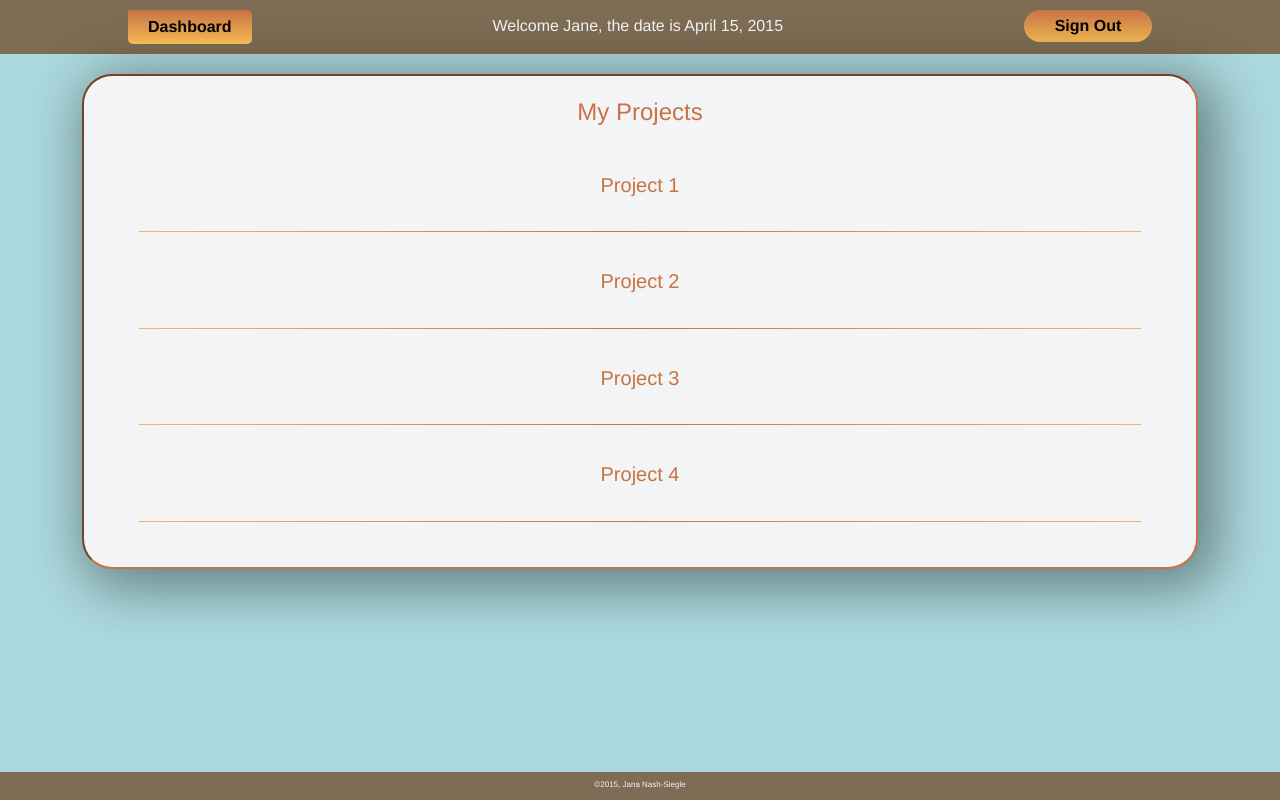
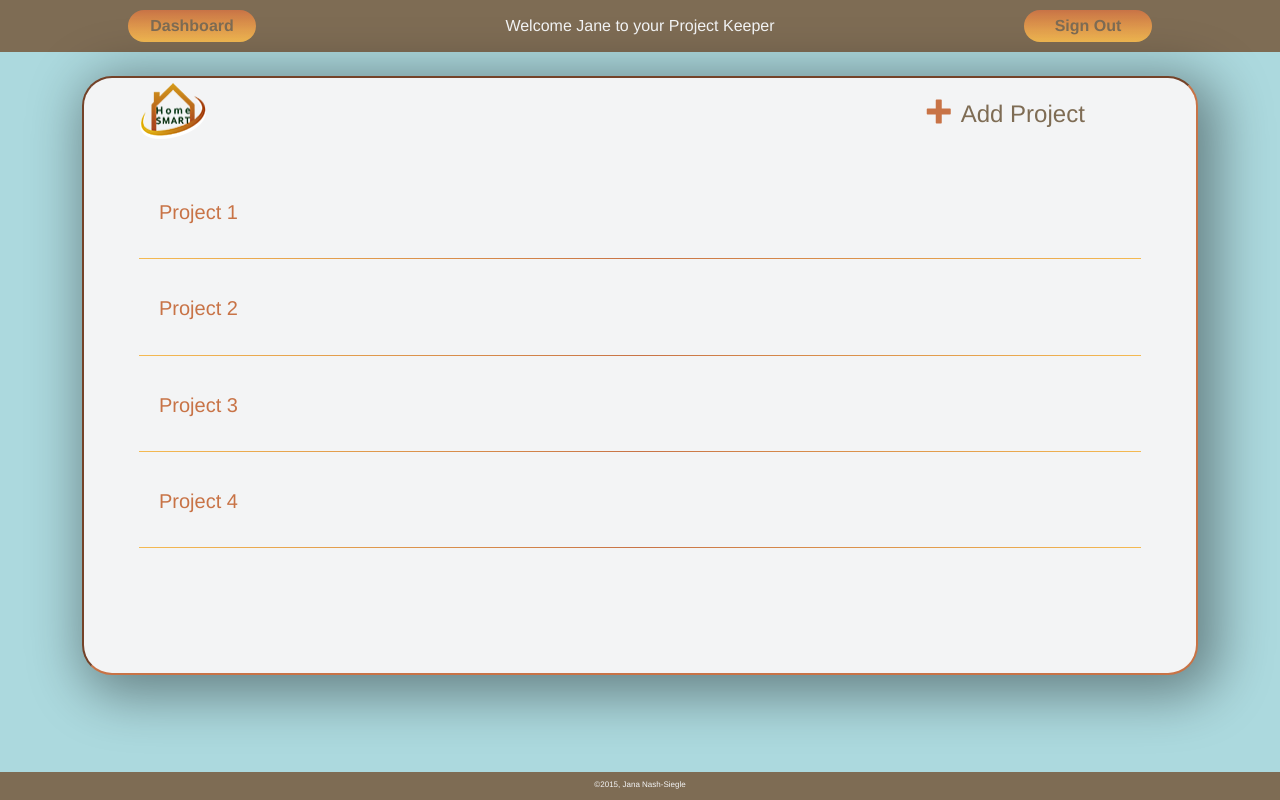
Before and after one commit to jnashsiegle/JQuery-Ajax-HTML-Weather-API-Projects, a PHP site: page /projects.html in a window 1280 px wide. Run offline with PHP 8.4, Linux system fonts and the light colour scheme; some libraries are stand-ins or nearby versions.

Commit message:
Project Modal Work - Jquery for various features

```diff
--- a/Nash_Jana_Project/css/style.css
+++ b/Nash_Jana_Project/css/style.css
@@ -22,35 +22,96 @@ html {
     clear: both;
 }
 @font-face {
-    font-family: 'WebSymbolsRegular';
-    src: url('websymbols/websymbols-regular-webfont.eot');
-    src: url('websymbols/websymbols-regular-webfont.eot?#iefix') format('embedded-opentype'),
-    url('websymbols/websymbols-regular-webfont.woff') format('woff'),
-    url('websymbols/websymbols-regular-webfont.ttf') format('truetype'),
-    url('websymbols/websymbols-regular-webfont.svg#WebSymbolsRegular') format('svg');
+    font-family: 'icomoon';
+    src:url('fonts/icomoon.eot?-iwrjwx');
+    src:url('fonts/icomoon.eot?#iefix-iwrjwx') format('embedded-opentype'),
+    url('fonts/icomoon.woff?-iwrjwx') format('woff'),
+    url('fonts/icomoon.ttf?-iwrjwx') format('truetype'),
+    url('fonts/icomoon.svg?-iwrjwx#icomoon') format('svg');
     font-weight: normal;
     font-style: normal;
 }
 
-.ca-icon{
-    font-family: 'WebSymbolsRegular', cursive;
-    color: #c5e4f4;
-    font-size: 90px;
-    text-shadow: 1px 0 1px rgba(255,255,255,0.7);
-    line-height: 150px;
-    position: absolute;
-    width: 100%;
-    height: 50%;
-    left: 0;
-    top: 0;
-    text-align: center;
-    -webkit-transition: all 200ms linear;
-    -moz-transition: all 200ms linear;
-    -o-transition: all 200ms linear;
+[class^="icon-"], [class*=" icon-"] {
+    font-family: 'icomoon';
+    font-style: normal;
+    font-weight: normal;
+    font-variant: normal;
+    text-transform: none;
+    line-height: 2em;
+    padding-right: 10px;
 
-    transition: all 200ms linear;
+    /* Better Font Rendering =========== */
+    -webkit-font-smoothing: antialiased;
+
 }
-hr.gradient_one {
+
+.icon-home:before {
+    content: "\e900";
+}
+
+.icon-pencil:before {
+    content: "\e905";
+}
+
+.icon-paste:before {
+    content: "\e92d";
+}
+
+.icon-calendar:before {
+    content: "\e953";
+}
+
+.icon-user-plus:before {
+    content: "\e973";
+}
+
+.icon-user-minus:before {
+    content: "\e974";
+}
+
+.icon-hour-glass:before {
+    content: "\e979";
+}
+
+.icon-cog:before {
+    content: "\e994";
+}
+
+.icon-clipboard:before {
+    content: "\e9b8";
+}
+
+.icon-tree:before {
+    content: "\e9bc";
+}
+
+.icon-plus:before {
+    content: "\ea0a";
+}
+
+.icon-minus:before {
+    content: "\ea0b";
+}
+.icon-list-numbered:before {
+    content: "\e9b9";
+}
+.icon-alarm:before {
+    content: "\e950";
+}
+.icon-pushpin:before {
+    content: "\e946";
+}
+.icon-envelop:before {
+    content: "\e945";
+}
+.icon-profile:before {
+    content: "\e923";
+}
+.icon-circle-down:before {
+    content: "\ea43";
+}
+hr.gradient_one {       /*Horizontal Rule for in-between Projects */
     border: 0;
     height: 1px;
     background: #c87346;
@@ -133,18 +194,20 @@ hr.gradient_one {
     background: #f4ba52;
 }
 
-/*Admin Page - Some button styling below #login input.btn */
+/*Admin Page TOPBAR - Some button styling below #login input.btn */
 header {
     display: inline-block;
     width: 100%;
     text-align: center;
     background-color: #7E6C54;
     color: #f3f4f5;
+    margin: 0 auto;
+    overflow: hidden;
 }
 
 header p {
+   text-align: center;
     display: inline-block;
-    vertical-align: middle;
 }
 /*top log in bar / nav bar styling*/
 nav {
@@ -195,14 +258,21 @@ img#nav{
     font-weight: bold;
     border: none;
 }
-header button{     /*Dashboard Page*/
+header button, #add{     /*Sign Out Button*/
     display: inline-block;
     width: 10%;
     height: 2em;
     float: right;
     margin: 10px 10% 10px auto;
     border: none;
-
+}
+#dashboard {    /*Dashboard button*/
+    float: left;
+    margin:10px 0 10px 10%;
+}
+a, body > header > a > button, #proForm > fieldset:nth-child(7) > input  {
+    text-decoration: none;
+    color: #7E6C54;
 }
 /*begin generic body styling*/
 body {
@@ -246,7 +316,6 @@ p {
 #intro, #trial, #projects {
     max-width: 90%;
     margin: 0 auto;
-    text-align: center;
     background-color: #f3f4f5;
     border: 2px inset #c87346;
     -webkit-border-radius: 30px;
@@ -525,13 +602,15 @@ footer.short p {
 /* end asterisk */
 
 /*Project Specific Styling */
+
 .project {
-    /*border: 2px solid #C87346;*/
     margin: 0 20px 20px 20px;
     padding: 0;
 }
+
+/*Project Listing*/
 #accordion{
-    margin: 20px;
+    margin: 100px 20px;
     padding:5px 15px;
     cursor:pointer;
 }
@@ -557,99 +636,52 @@ footer.short p {
     padding:0 50px;
     text-align: left;
 }
-/*style the main menu*/
-#menu, #menu li {
-    display:block;
-    position:relative;
-    text-align:center;
-    padding:4px 10px;
-    margin:0 auto;
-    border-radius:0 5px 5px 5px;
-    -moz-border-radius:0 5px 5px 5px;
-    -webkit-border-radius:0 5px 5px 5px;
-    color: #000;
-    font-weight: bold;
+#projects > a > img{
+    display: inline;
+    margin: 5px 0 auto 5%;
+    float: left;
+    overflow: hidden;
+    width: 6%;
+}
+h1#add {
+    font-size: 1.5em;
+    text-align: right;
+    display: inline-block;
+    width: 50%;
 }
 
-#menu {
-    list-style:none;
+fieldset#status{
+    margin: 0 50px 0 50px;
+}
+a.radio-picture {
+    border: 1px solid black;
     display: inline-block;
-    background: #c87346; /* Old browsers */
-    background: -moz-linear-gradient(top, #c87346 0%, #f4ba52 100%); /* FF3.6+ */
-    background: -webkit-gradient(linear, left top, left bottom, color-stop(0%, #c87346), color-stop(100%, #f4ba52)); /* Chrome,Safari4+ */
-    background: -webkit-linear-gradient(top, #c87346 0%, #f4ba52 100%); /* Chrome10+,Safari5.1+ */
-    background: -o-linear-gradient(top, #c87346 0%, #f4ba52 100%); /* Opera 11.10+ */
-    background: -ms-linear-gradient(top, #c87346 0%, #f4ba52 100%); /* IE10+ */
-    background: linear-gradient(to bottom, #c87346 0%, #f4ba52 100%); /* W3C */
-    z-index: 10000000;
-    margin: 10px 0 10px 10%;
-    float:left;
+    margin-right: 10px;
+    text-decoration: none;
+    width: 80px;
+    height: 80px;
+    }
 
+a.radio-picture.highlighted{
+    border: 2px solid #C87346;
 }
-#menu li:hover {
-    border:1px solid #b7b7b7;
-    padding:4px 9px;
-    /*rounded corners to the top left and right */
-    border-radius:5px 5px 0 0;
-    -moz-border-radius:5px 5px 0 0;
-    -webkit-border-radius:5px 5px 0 0;
-    background: #f4ba52; /* Old browsers */
-    background: -moz-linear-gradient(top, #f4ba52 0%, #c87346 100%); /* FF3.6+ */
-    background: -webkit-gradient(linear, left top, left bottom, color-stop(0%, #f4ba52), color-stop(100%, #c87346)); /* Chrome,Safari4+ */
-    background: -webkit-linear-gradient(top, #f4ba52 0%, #c87346 100%); /* Chrome10+,Safari5.1+ */
-    background: -o-linear-gradient(top, #f4ba52 0%, #c87346 100%); /* Opera 11.10+ */
-    background: -ms-linear-gradient(top, #f4ba52 0%, #c87346 100%); /* IE10+ */
-    background: linear-gradient(to bottom, #f4ba52 0%, #c87346 100%); /* W3C */
+a#statusCompleted {
+    background: url("../images/new.png") no-repeat scroll 0 0 white;
+  }
+a#statusUrgent {
+    background: url("../images/urgent.png") no-repeat scroll 0 0 white;
 }
-#menu li a {
-    font-size:1em;
-    color: #000;
-    font-weight: bold;
-    display:inline;
-    outline:0;
-    text-decoration:none;
+a#statusNormal {
+    background: url("../images/normal.png") no-repeat scroll 0 0 white;
 }
-#menu li .menu-container2 a{
-    font-size: .75em;
+a#statusDelayed {
+      background: url("../images/delayed.png") no-repeat scroll 0 0 white;
 }
-#menu li:hover a {
-    color:#161616;
-    margin: 0 10px 0 10px;
+.hidden {
+    left: -10000px;
+    position: absolute;
+    top: -1000px;
 }
- .menu-container2{
-     width: 280px;
-    margin:7px auto;
-    position:absolute;
-     display: inline;
-    left:-999em;
-    padding:2px 0 10px 0;
-    border:1px solid #b7b7b7;
-    border-top:none;
-    border-radius:0 5px 5px 5px;
-    -moz-border-radius:0 5px 5px 5px;
-    -webkit-border-radius:0 5px 5px 5px;
-     background: #f4ba52; /* Old browsers */
-     background: -moz-linear-gradient(top, #f4ba52 0%, #c87346 100%); /* FF3.6+ */
-     background: -webkit-gradient(linear, left top, left bottom, color-stop(0%, #f4ba52), color-stop(100%, #c87346)); /* Chrome,Safari4+ */
-     background: -webkit-linear-gradient(top, #f4ba52 0%, #c87346 100%); /* Chrome10+,Safari5.1+ */
-     background: -o-linear-gradient(top, #f4ba52 0%, #c87346 100%); /* Opera 11.10+ */
-     background: -ms-linear-gradient(top, #f4ba52 0%, #c87346 100%); /* IE10+ */
-     background: linear-gradient(to bottom, #f4ba52 0%, #c87346 100%); /* W3C */
-}
- .menu-container2 h3{
-     text-align: left;
-     margin-left: 10px;
-     font-size: 1em;
- }
-
-#menu li:hover .menu-container2{
-    top:auto;
-    left:-1px;
-}
-
-
-
-/* CSS For Dropdown Menu End */
 
 
 /* Media Queries*/
--- a/Nash_Jana_Project/js/main.js
+++ b/Nash_Jana_Project/js/main.js
@@ -46,3 +46,40 @@ $(document).ready(function() {
         div.slideDown();                        //it will open on a slide down
     });
 });
+
+
+//js for radio buttons
+
+function set_radio($inputid) {      //takes the radio button id and passes it to the button
+    $("input#" + $inputid).click();
+}
+$(function () {
+    $(".radio-picture").click(function() {    //on click add red border to chosen status image
+        //$(this).css('border', "solid 2px red") ;
+        // Unhighlight all the images
+        $(this).css("background-image", "url(../images/new.png").toggleClass('highlighted');
+
+
+    });
+
+
+    });
+
+
+$(document).ready(function() {
+
+    //set opacity to 1.0 for all the images
+
+
+    $('.radio-picture').css('opacity', 1);
+
+    // when hover over the selected image change the opacity to 1
+    $('.radio-picture').hover(
+        function(){
+            $(this).css("background-image", "url(../images/new.png").stop().fadeTo('slow', 0.4);
+        },
+        function(){
+            $(this).css("background-image", "url(../images/new.png").stop().fadeTo('slow', 1);
+        });
+
+});
--- a/Nash_Jana_Project/projects.html
+++ b/Nash_Jana_Project/projects.html
@@ -11,28 +11,70 @@
 <body>
 <!--top bar / navigation -->
 <header>
-    <p>Welcome Jane, the date is April 15, 2015</p>
+    <p>Welcome Jane to your Project Keeper</p>
 
-        <!-- First Menu Start - project.html-->
-    <ul id="menu">
-        <li><a href="admin.html">Dashboard</a>
-               <div class="menu-container2">
-                        <h3>Or Shall we jump to:</h3>
-                        <a href = "">Account Settings</a>
-                        <a href = "">Set User Controls</a>
-                        <a href = "">Calendars</a>
-                </div>
-            </li>
-    </ul>
-    <button>Sign Out</button>
+    <!--Dashboard button -->
+    <button id = "dashboard"><a href="admin.html">Dashboard</a></button>
+
+    <!--Sign Out Button-->
+    <a href = "index.html"><button>Sign Out</button></a>
 </header>
 
 <!--Main content -->
 
 <div id = "container">
     <div id = "projects">
+        <a href = "index.html"><img src = "images/House_Logo.png" alt = "HomeSmart.com"></a>
 
-<h1> My Projects</h1>
+        <h1 id = "add"><span class="icon-plus"></span><a href = "#projModal">Add Project</a></h1>
+
+        <!--Begin Add Project Modal -->
+
+        <div id="projModal" class="modalDialog">
+            <div>
+                <a href="#" title="Close" class="close">X</a>
+                <form id = "proForm" method = "post">
+                    <img src = "images/House_Logo.png" alt = "HomeSmart.com">
+                    <h1>Add A New Project</h1>
+                    <fieldset>
+
+                            <label for = "pname">What is the project name?</label>
+                            <input id = "pname" type = "text" title = "Please enter the project name." class = "hsTooltip" placeholder = "name of project">
+
+                    </fieldset>
+
+                    <fieldset>
+                            <label for = "pDesc">Project Description</label>
+                            <input id = "pDesc" type = "text" title = "Please describe the project." class = "hsTooltip" placeholder = "project description">
+
+                    </fieldset>
+
+                    <fieldset>
+
+                            <label for = "pDate">When is the project due?</label>
+                            <input id = "pDate" type = "text" title = "Please enter the project due date" class = "hsTooltip" placeholder = "project due date" required aria-required = "true">
+                    </fieldset>
+
+                    <fieldset id = "status">
+                        <legend>Status of Project</legend>
+                        <p> <label class = "lStatus" for = "Normal">New</label><input type="radio" value="1" name="New" id="Normal" class="hidden" /> <a id="statusNormal" href="javascript:set_radio('Normal');" class="radio-picture">&nbsp;</a>
+
+                            <label for = "Urgent">Urgent</label><input type="radio" value="2" name="Urgent" id="Urgent" class="hidden" /> <a id="statusUrgent" href="javascript:set_radio('Urgent');" class="radio-picture">&nbsp;</a>
+
+                            <label for = "Delayed">Delayed</label><input type="radio" value="3" name="Delayed" id="Delayed" class="hidden" /> <a id="statusDelayed" href="javascript:set_radio('Delayed');" class="radio-picture">&nbsp;</a>
+
+                            <label for = "Completed">Completed</label><input type="radio" value="4" name="Completed" id="Completed" class="hidden" /> <a id="statusCompleted" href="javascript:set_radio('Completed');" class="radio-picture">&nbsp;</a>
+                            </p>
+
+                    </fieldset>
+
+                    <fieldset>
+                        <input type="submit" value="Save Project" class="btn">
+                    </fieldset>
+                </form>
+            </div>
+        </div>
+
 
         <div id="accordion">
             <div class = "project">
@@ -77,7 +119,6 @@
                 </div>
         </div>
     </div>
-
 </div>
 
 
```
Also changed, not shown: other parts of Nash_Jana_Project/css/style.css (+18 -9 lines), Nash_Jana_Project/css/rStyle.css (deleted, +0 -138 lines), Nash_Jana_Project/index.html (+7 -7 lines), Nash_Jana_Project/css/fonts/icomoon.ttf (added), Nash_Jana_Project/css/fonts/icomoon.woff (added), Nash_Jana_Project/css/websymbols/websymbols-regular-webfont.svg (deleted), Nash_Jana_Project/css/websymbols/websymbols-regular-webfont.ttf (deleted), Nash_Jana_Project/css/websymbols/websymbols-regular-webfont.woff (deleted), Nash_Jana_Project/images/complete.png (added), Nash_Jana_Project/images/delayed.png (added), Nash_Jana_Project/images/new.png (added), Nash_Jana_Project/images/normal.png (added), Nash_Jana_Project/images/stopped.png (added), Nash_Jana_Project/images/urgent.png (added), 3 other files.
